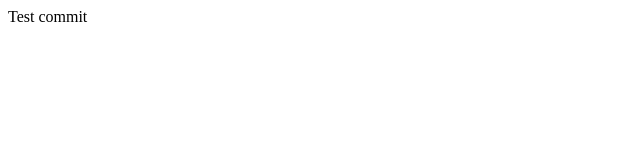
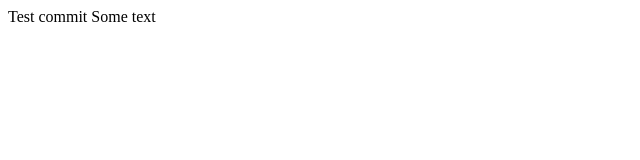
Before and after one commit to frenky89/home_work, a plain HTML site: page index.html in a window 1280 px wide. Shown: the full height of the page, 0-640 px from the left. Drawn offline with Linux system fonts and the light colour scheme.

Commit message:
Update index.html

```diff
--- a/index.html
+++ b/index.html
@@ -8,5 +8,6 @@
 </head>
 <body>
     Test commit
+    Some text
 </body>
 </html>
```
